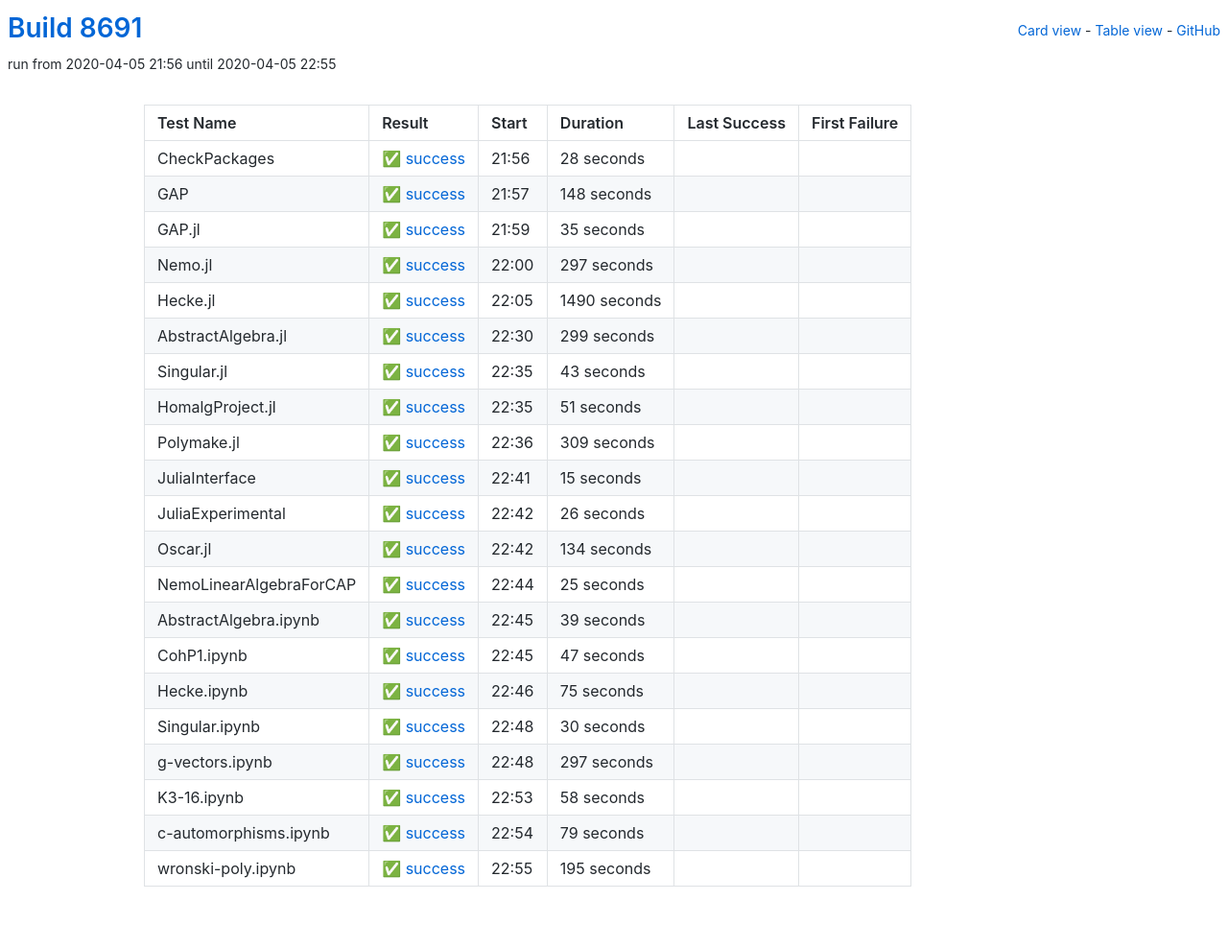
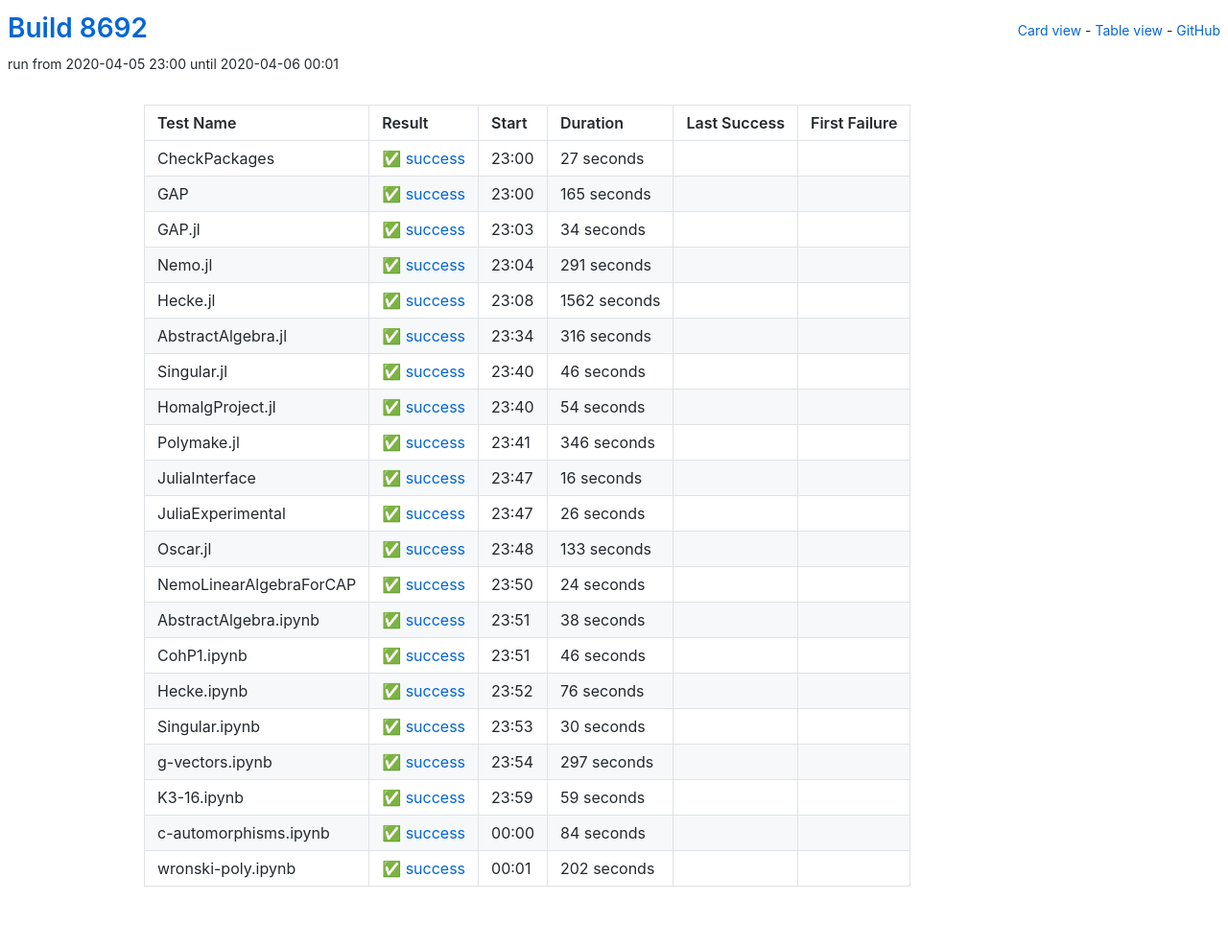
Before and after one commit to oscar-system/oscar-ci-status, a Jekyll site: the page built from table.html, in a window 1280 px wide. Shown: the whole page at 96% size. Built offline with Jekyll 4.4.1, drawn with Linux system fonts in a browser that asks for light colours.

Commit message:
Build 8692

```diff
--- a/_data/ci.yml
+++ b/_data/ci.yml
@@ -1,38 +1,192 @@
-build: 8691
-build_url: https://oscarci.mathematik.uni-kl.de/job/oscar/8691/
+build: 8692
+build_url: https://oscarci.mathematik.uni-kl.de/job/oscar/8692/
 job: oscar
 tests:
-- duration: 28
+- duration: 27
   exitcode: 0
   first_failure: false
   first_failure_url: null
   last_success: false
   last_success_url: null
-  log: https://oscarci.mathematik.uni-kl.de/job/oscar/8691/artifact/logs/build-8691/CheckPackages.log
+  log: https://oscarci.mathematik.uni-kl.de/job/oscar/8692/artifact/logs/build-8692/CheckPackages.log
   name: CheckPackages
-  start: 2020-04-05 21:56
+  start: 2020-04-05 23:00
   status: success
   success: true
-- duration: 148
+- duration: 165
   exitcode: 0
   first_failure: false
   first_failure_url: null
   last_success: false
   last_success_url: null
-  log: https://oscarci.mathematik.uni-kl.de/job/oscar/8691/artifact/logs/build-8691/GAP.log
+  log: https://oscarci.mathematik.uni-kl.de/job/oscar/8692/artifact/logs/build-8692/GAP.log
   name: GAP
-  start: 2020-04-05 21:57
+  start: 2020-04-05 23:00
   status: success
   success: true
-- duration: 35
+- duration: 34
   exitcode: 0
   first_failure: false
   first_failure_url: null
   last_success: false
   last_success_url: null
-  log: https://oscarci.mathematik.uni-kl.de/job/oscar/8691/artifact/logs/build-8691/GAP.jl.log
+  log: https://oscarci.mathematik.uni-kl.de/job/oscar/8692/artifact/logs/build-8692/GAP.jl.log
   name: GAP.jl
-  start: 2020-04-05 21:59
+  start: 2020-04-05 23:03
+  status: success
+  success: true
+- duration: 291
+  exitcode: 0
+  first_failure: false
+  first_failure_url: null
+  last_success: false
+  last_success_url: null
+  log: https://oscarci.mathematik.uni-kl.de/job/oscar/8692/artifact/logs/build-8692/Nemo.jl.log
+  name: Nemo.jl
+  start: 2020-04-05 23:04
+  status: success
+  success: true
+- duration: 1562
+  exitcode: 0
+  first_failure: false
+  first_failure_url: null
+  last_success: false
+  last_success_url: null
+  log: https://oscarci.mathematik.uni-kl.de/job/oscar/8692/artifact/logs/build-8692/Hecke.jl.log
+  name: Hecke.jl
+  start: 2020-04-05 23:08
+  status: success
+  success: true
+- duration: 316
+  exitcode: 0
+  first_failure: false
+  first_failure_url: null
+  last_success: false
+  last_success_url: null
+  log: https://oscarci.mathematik.uni-kl.de/job/oscar/8692/artifact/logs/build-8692/AbstractAlgebra.jl.log
+  name: AbstractAlgebra.jl
+  start: 2020-04-05 23:34
+  status: success
+  success: true
+- duration: 46
+  exitcode: 0
+  first_failure: false
+  first_failure_url: null
+  last_success: false
+  last_success_url: null
+  log: https://oscarci.mathematik.uni-kl.de/job/oscar/8692/artifact/logs/build-8692/Singular.jl.log
+  name: Singular.jl
+  start: 2020-04-05 23:40
+  status: success
+  success: true
+- duration: 54
+  exitcode: 0
+  first_failure: false
+  first_failure_url: null
+  last_success: false
+  last_success_url: null
+  log: https://oscarci.mathematik.uni-kl.de/job/oscar/8692/artifact/logs/build-8692/HomalgProject.jl.log
+  name: HomalgProject.jl
+  start: 2020-04-05 23:40
+  status: success
+  success: true
+- duration: 346
+  exitcode: 0
+  first_failure: false
+  first_failure_url: null
+  last_success: false
+  last_success_url: null
+  log: https://oscarci.mathematik.uni-kl.de/job/oscar/8692/artifact/logs/build-8692/Polymake.jl.log
+  name: Polymake.jl
+  start: 2020-04-05 23:41
+  status: success
+  success: true
+- duration: 16
+  exitcode: 0
+  first_failure: false
+  first_failure_url: null
+  last_success: false
+  last_success_url: null
+  log: https://oscarci.mathematik.uni-kl.de/job/oscar/8692/artifact/logs/build-8692/JuliaInterface.log
+  name: JuliaInterface
+  start: 2020-04-05 23:47
+  status: success
+  success: true
+- duration: 26
+  exitcode: 0
+  first_failure: false
+  first_failure_url: null
+  last_success: false
+  last_success_url: null
+  log: https://oscarci.mathematik.uni-kl.de/job/oscar/8692/artifact/logs/build-8692/JuliaExperimental.log
+  name: JuliaExperimental
+  start: 2020-04-05 23:47
+  status: success
+  success: true
+- duration: 133
+  exitcode: 0
+  first_failure: false
+  first_failure_url: null
+  last_success: false
+  last_success_url: null
+  log: https://oscarci.mathematik.uni-kl.de/job/oscar/8692/artifact/logs/build-8692/Oscar.jl.log
+  name: Oscar.jl
+  start: 2020-04-05 23:48
+  status: success
+  success: true
+- duration: 24
+  exitcode: 0
+  first_failure: false
+  first_failure_url: null
+  last_success: false
+  last_success_url: null
+  log: https://oscarci.mathematik.uni-kl.de/job/oscar/8692/artifact/logs/build-8692/NemoLinearAlgebraForCAP.log
+  name: NemoLinearAlgebraForCAP
+  start: 2020-04-05 23:50
+  status: success
+  success: true
+- duration: 38
+  exitcode: 0
+  first_failure: false
+  first_failure_url: null
+  last_success: false
+  last_success_url: null
+  log: https://oscarci.mathematik.uni-kl.de/job/oscar/8692/artifact/logs/build-8692/AbstractAlgebra.ipynb.log
+  name: AbstractAlgebra.ipynb
+  start: 2020-04-05 23:51
+  status: success
+  success: true
+- duration: 46
+  exitcode: 0
+  first_failure: false
+  first_failure_url: null
+  last_success: false
+  last_success_url: null
+  log: https://oscarci.mathematik.uni-kl.de/job/oscar/8692/artifact/logs/build-8692/CohP1.ipynb.log
+  name: CohP1.ipynb
+  start: 2020-04-05 23:51
+  status: success
+  success: true
+- duration: 76
+  exitcode: 0
+  first_failure: false
+  first_failure_url: null
+  last_success: false
+  last_success_url: null
+  log: https://oscarci.mathematik.uni-kl.de/job/oscar/8692/artifact/logs/build-8692/Hecke.ipynb.log
+  name: Hecke.ipynb
+  start: 2020-04-05 23:52
+  status: success
+  success: true
+- duration: 30
+  exitcode: 0
+  first_failure: false
+  first_failure_url: null
+  last_success: false
+  last_success_url: null
+  log: https://oscarci.mathematik.uni-kl.de/job/oscar/8692/artifact/logs/build-8692/Singular.ipynb.log
+  name: Singular.ipynb
+  start: 2020-04-05 23:53
   status: success
   success: true
 - duration: 297
@@ -41,195 +195,41 @@
   first_failure_url: null
   last_success: false
   last_success_url: null
-  log: https://oscarci.mathematik.uni-kl.de/job/oscar/8691/artifact/logs/build-8691/Nemo.jl.log
-  name: Nemo.jl
-  start: 2020-04-05 22:00
+  log: https://oscarci.mathematik.uni-kl.de/job/oscar/8692/artifact/logs/build-8692/g-vectors.ipynb.log
+  name: g-vectors.ipynb
+  start: 2020-04-05 23:54
   status: success
   success: true
-- duration: 1490
+- duration: 59
   exitcode: 0
   first_failure: false
   first_failure_url: null
   last_success: false
   last_success_url: null
-  log: https://oscarci.mathematik.uni-kl.de/job/oscar/8691/artifact/logs/build-8691/Hecke.jl.log
-  name: Hecke.jl
-  start: 2020-04-05 22:05
+  log: https://oscarci.mathematik.uni-kl.de/job/oscar/8692/artifact/logs/build-8692/K3-16.ipynb.log
+  name: K3-16.ipynb
+  start: 2020-04-05 23:59
   status: success
   success: true
-- duration: 299
+- duration: 84
   exitcode: 0
   first_failure: false
   first_failure_url: null
   last_success: false
   last_success_url: null
-  log: https://oscarci.mathematik.uni-kl.de/job/oscar/8691/artifact/logs/build-8691/AbstractAlgebra.jl.log
-  name: AbstractAlgebra.jl
-  start: 2020-04-05 22:30
+  log: https://oscarci.mathematik.uni-kl.de/job/oscar/8692/artifact/logs/build-8692/c-automorphisms.ipynb.log
+  name: c-automorphisms.ipynb
+  start: 2020-04-06 00:00
   status: success
   success: true
-- duration: 43
+- duration: 202
   exitcode: 0
   first_failure: false
   first_failure_url: null
   last_success: false
   last_success_url: null
-  log: https://oscarci.mathematik.uni-kl.de/job/oscar/8691/artifact/logs/build-8691/Singular.jl.log
-  name: Singular.jl
-  start: 2020-04-05 22:35
+  log: https://oscarci.mathematik.uni-kl.de/job/oscar/8692/artifact/logs/build-8692/wronski-poly.ipynb.log
+  name: wronski-poly.ipynb
+  start: 2020-04-06 00:01
   status: success
   success: true
-- duration: 51
-  exitcode: 0
-  first_failure: false
-  first_failure_url: null
-  last_success: false
-  last_success_url: null
-  log: https://oscarci.mathematik.uni-kl.de/job/oscar/8691/artifact/logs/build-8691/HomalgProject.jl.log
-  name: HomalgProject.jl
-  start: 2020-04-05 22:35
-  status: success
-  success: true
-- duration: 309
-  exitcode: 0
-  first_failure: false
-  first_failure_url: null
-  last_success: false
-  last_success_url: null
-  log: https://oscarci.mathematik.uni-kl.de/job/oscar/8691/artifact/logs/build-8691/Polymake.jl.log
-  name: Polymake.jl
-  start: 2020-04-05 22:36
-  status: success
-  success: true
-- duration: 15
-  exitcode: 0
-  first_failure: false
-  first_failure_url: null
-  last_success: false
-  last_success_url: null
-  log: https://oscarci.mathematik.uni-kl.de/job/oscar/8691/artifact/logs/build-8691/JuliaInterface.log
-  name: JuliaInterface
-  start: 2020-04-05 22:41
-  status: success
-  success: true
-- duration: 26
-  exitcode: 0
-  first_failure: false
-  first_failure_url: null
-  last_success: false
-  last_success_url: null
-  log: https://oscarci.mathematik.uni-kl.de/job/oscar/8691/artifact/logs/build-8691/JuliaExperimental.log
-  name: JuliaExperimental
-  start: 2020-04-05 22:42
-  status: success
-  success: true
-- duration: 134
-  exitcode: 0
-  first_failure: false
-  first_failure_url: null
-  last_success: false
-  last_success_url: null
-  log: https://oscarci.mathematik.uni-kl.de/job/oscar/8691/artifact/logs/build-8691/Oscar.jl.log
-  name: Oscar.jl
-  start: 2020-04-05 22:42
-  status: success
-  success: true
-- duration: 25
-  exitcode: 0
-  first_failure: false
-  first_failure_url: null
-  last_success: false
-  last_success_url: null
-  log: https://oscarci.mathematik.uni-kl.de/job/oscar/8691/artifact/logs/build-8691/NemoLinearAlgebraForCAP.log
-  name: NemoLinearAlgebraForCAP
-  start: 2020-04-05 22:44
-  status: success
-  success: true
-- duration: 39
-  exitcode: 0
-  first_failure: false
-  first_failure_url: null
-  last_success: false
-  last_success_url: null
-  log: https://oscarci.mathematik.uni-kl.de/job/oscar/8691/artifact/logs/build-8691/AbstractAlgebra.ipynb.log
-  name: AbstractAlgebra.ipynb
-  start: 2020-04-05 22:45
-  status: success
-  success: true
-- duration: 47
-  exitcode: 0
-  first_failure: false
-  first_failure_url: null
-  last_success: false
-  last_success_url: null
-  log: https://oscarci.mathematik.uni-kl.de/job/oscar/8691/artifact/logs/build-8691/CohP1.ipynb.log
-  name: CohP1.ipynb
-  start: 2020-04-05 22:45
-  status: success
-  success: true
-- duration: 75
-  exitcode: 0
-  first_failure: false
-  first_failure_url: null
-  last_success: false
-  last_success_url: null
-  log: https://oscarci.mathematik.uni-kl.de/job/oscar/8691/artifact/logs/build-8691/Hecke.ipynb.log
-  name: Hecke.ipynb
-  start: 2020-04-05 22:46
-  status: success
-  success: true
-- duration: 30
-  exitcode: 0
-  first_failure: false
-  first_failure_url: null
-  last_success: false
-  last_success_url: null
-  log: https://oscarci.mathematik.uni-kl.de/job/oscar/8691/artifact/logs/build-8691/Singular.ipynb.log
-  name: Singular.ipynb
-  start: 2020-04-05 22:48
-  status: success
-  success: true
-- duration: 297
-  exitcode: 0
-  first_failure: false
-  first_failure_url: null
-  last_success: false
-  last_success_url: null
-  log: https://oscarci.mathematik.uni-kl.de/job/oscar/8691/artifact/logs/build-8691/g-vectors.ipynb.log
-  name: g-vectors.ipynb
-  start: 2020-04-05 22:48
-  status: success
-  success: true
-- duration: 58
-  exitcode: 0
-  first_failure: false
-  first_failure_url: null
-  last_success: false
-  last_success_url: null
-  log: https://oscarci.mathematik.uni-kl.de/job/oscar/8691/artifact/logs/build-8691/K3-16.ipynb.log
-  name: K3-16.ipynb
-  start: 2020-04-05 22:53
-  status: success
-  success: true
-- duration: 79
-  exitcode: 0
-  first_failure: false
-  first_failure_url: null
-  last_success: false
-  last_success_url: null
-  log: https://oscarci.mathematik.uni-kl.de/job/oscar/8691/artifact/logs/build-8691/c-automorphisms.ipynb.log
-  name: c-automorphisms.ipynb
-  start: 2020-04-05 22:54
-  status: success
-  success: true
-- duration: 195
-  exitcode: 0
-  first_failure: false
-  first_failure_url: null
-  last_success: false
-  last_success_url: null
-  log: https://oscarci.mathematik.uni-kl.de/job/oscar/8691/artifact/logs/build-8691/wronski-poly.ipynb.log
-  name: wronski-poly.ipynb
-  start: 2020-04-05 22:55
-  status: success
-  success: true
```
Also changed, not shown: README.md.
